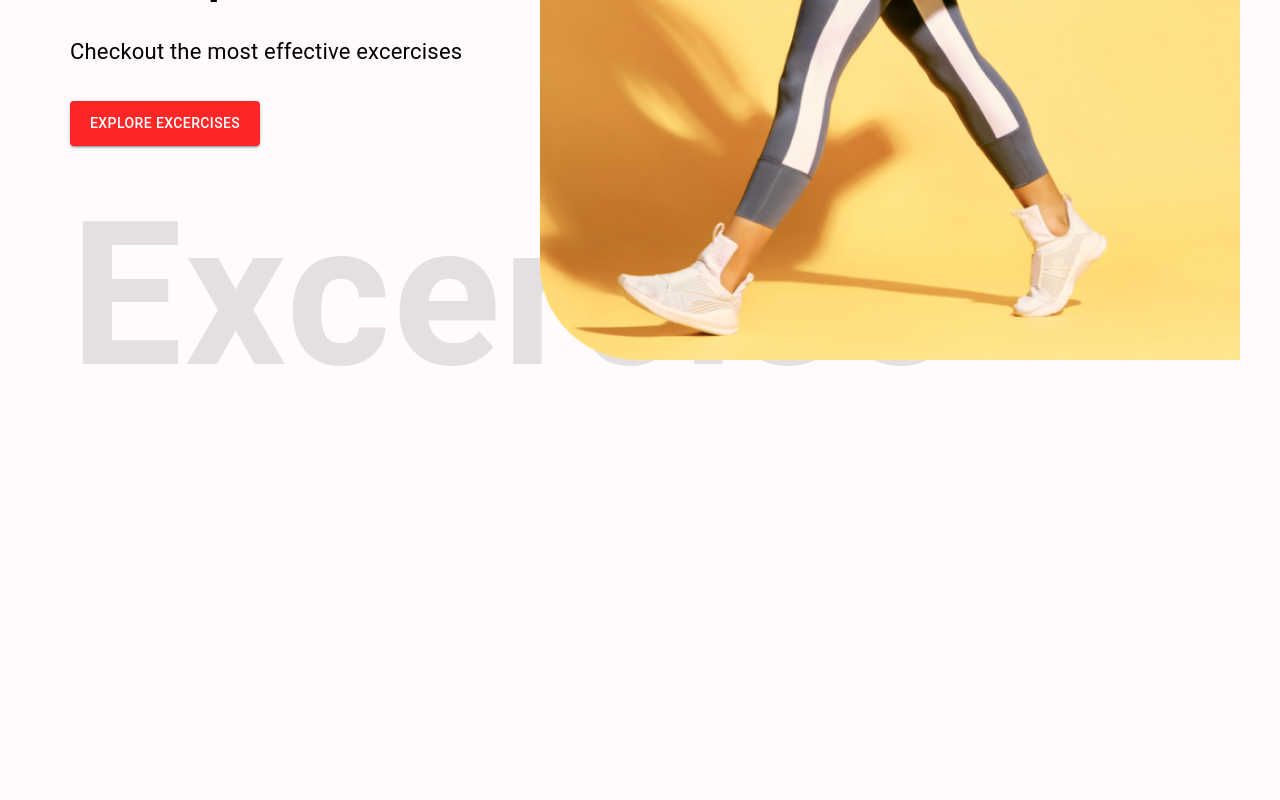
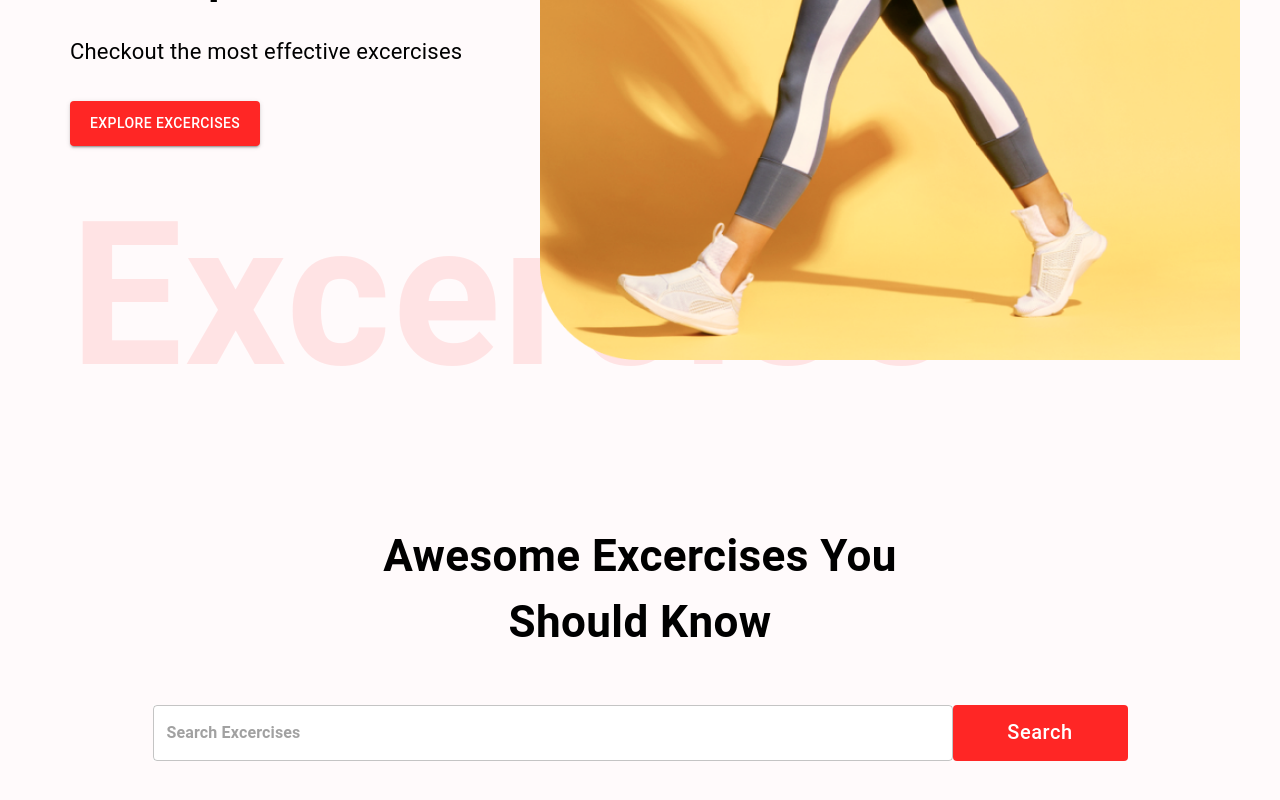
Before and after one commit to Auzair-17/fitness-app, a React (Create React App) app: page / in a window 1280 px wide. Shown: the part 506-1306 px from the top of the page. Before the commit the page ends 972 px from the top, so only its background shows below. Built offline with nearby package versions, Linux system fonts and the light colour scheme; the HTML template or start-up script is replaced by a standard one.

Commit message:
The UI for search section completed

```diff
--- a/src/components/HeroBanner.jsx
+++ b/src/components/HeroBanner.jsx
@@ -46,6 +46,7 @@ const HeroBanner = () => {
         sx={{
           opacity: ".1",
           display: { lg: "block", xs: "none" },
+          color: "#ff2625",
         }}
       >
         Excercise
--- a/src/components/SearchExcercises.jsx
+++ b/src/components/SearchExcercises.jsx
@@ -1,7 +1,48 @@
-import React from "react";
+import { Box, Stack, TextField, Typography, Button } from "@mui/material";
 
 const SearchExcercises = () => {
-  return <div></div>;
+  return (
+    <Stack alignItems="center" justifyContent="center" mt="37px" p="20px">
+      <Typography
+        fontWeight={700}
+        sx={{ fontSize: { lg: "44px", xs: "30px" }, textAlign: "center" }}
+        mb="50px"
+      >
+        Awesome Excercises You <br />
+        Should Know
+      </Typography>
+
+      <Box mb="72px" position="relative">
+        <TextField
+          sx={{
+            input: {
+              fontWeight: "700",
+            },
+
+            width: { lg: "800px", xs: "350px" },
+            backgroundColor: "#fff",
+          }}
+          placeholder="Search Excercises"
+          type="text"
+          value=""
+          onChange={() => {}}
+        />
+        <Button
+          sx={{
+            bgcolor: "#ff2625",
+            color: "#fff",
+            textTransform: "none",
+            width: { lg: "175px", xs: "80px" },
+            fontSize: { lg: "20px", xs: "14px" },
+            height: "56px",
+          }}
+          className="search-btn"
+        >
+          Search
+        </Button>
+      </Box>
+    </Stack>
+  );
 };
 
 export default SearchExcercises;
```
